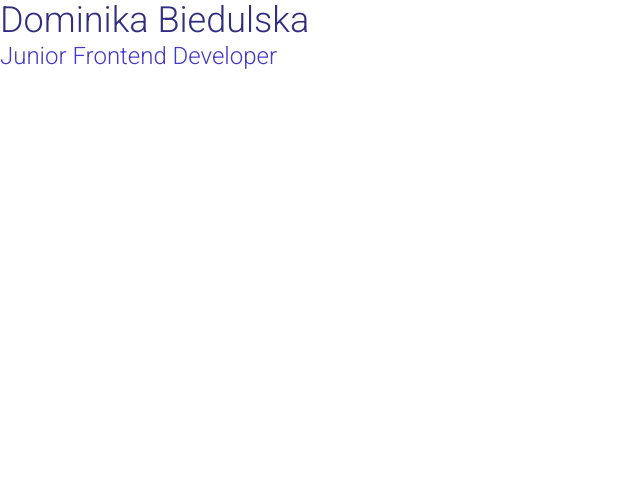
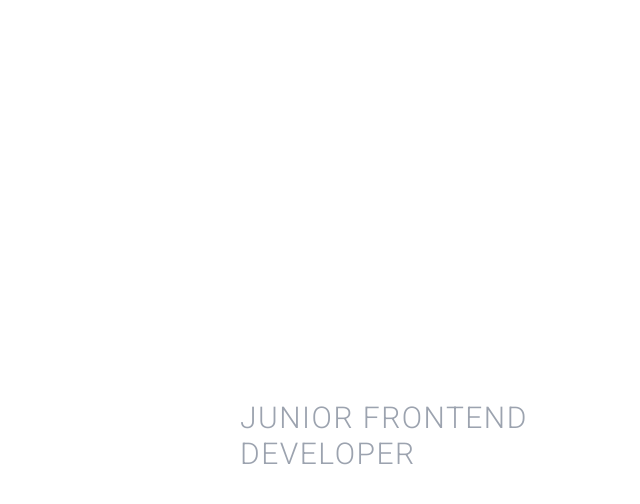
Before and after one commit to DominoxB/my-portfolio, a Vue app: page / in a window 1280 px wide. Shown: the top 504 px of the page, without its empty margins (0-640 px from the left). Built offline with nearby package versions, Linux system fonts and the light colour scheme.

Commit message:
feat: add settings

```diff
--- a/public/index.html
+++ b/public/index.html
@@ -7,7 +7,7 @@
     <link rel="icon" href="<%= BASE_URL %>favicon.ico">
     <title><%= htmlWebpackPlugin.options.title %></title>
   </head>
-  <body>
+  <body class="bg-black">
     <noscript>
       <strong>We're sorry but <%= htmlWebpackPlugin.options.title %> doesn't work properly without JavaScript enabled. Please enable it to continue.</strong>
     </noscript>
--- a/src/App.vue
+++ b/src/App.vue
@@ -1,5 +1,7 @@
 <template>
-  <NameAndProfession />
+  <div class="grid grid-cols-2 m-60">
+    <NameAndProfession />
+  </div>
 </template>
 
 <script>
--- a/src/components/atoms/NameAndProfession.vue
+++ b/src/components/atoms/NameAndProfession.vue
@@ -1,7 +1,7 @@
 <template>
   <div class="font-roboto">
-    <p class="font-medium text-indigo-900 text-4xl">Dominika Biedulska</p>
-    <p class="text-indigo-700 text-2xl">Junior Frontend Developer</p>
+    <p class="font-medium text-white text-6xl pb-10 tracking-wide">Dominika Biedulska</p>
+    <p class="text-gray-400 text-3xl tracking-wider uppercase">Junior Frontend Developer</p>
   </div>
 </template>
 
```
